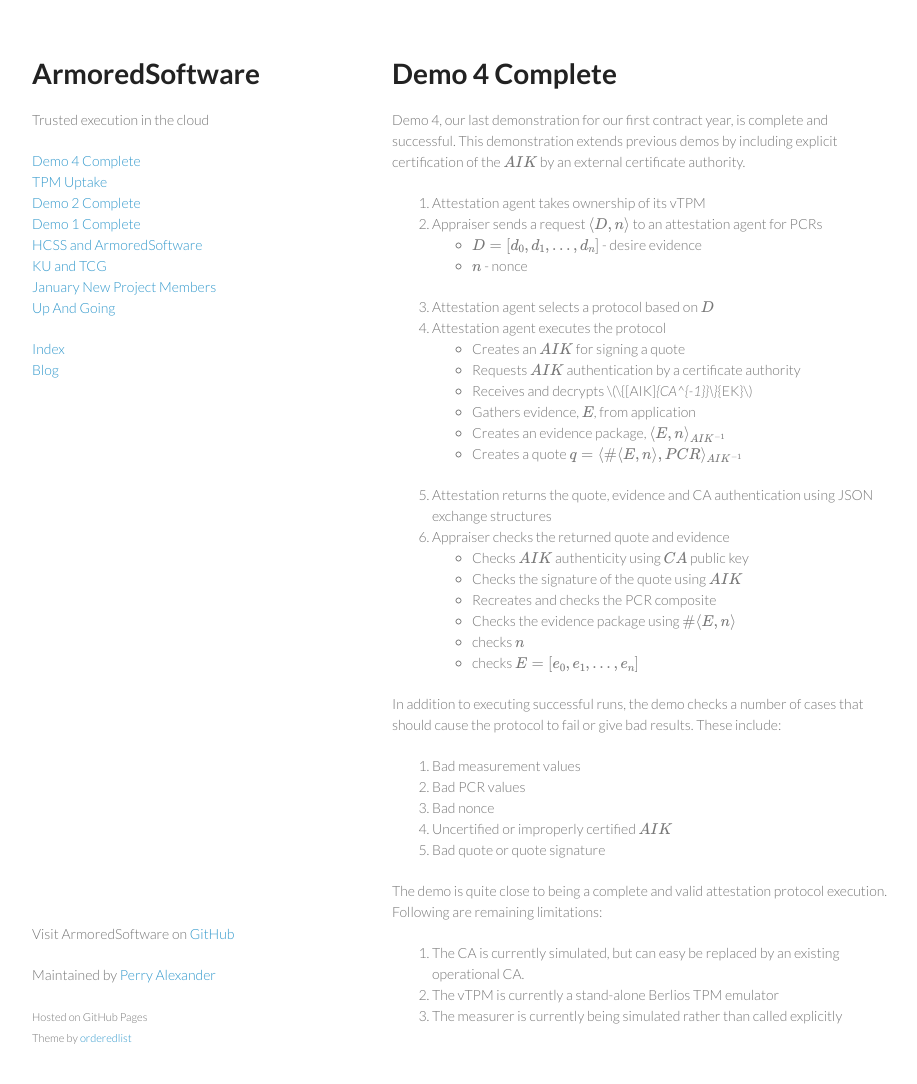
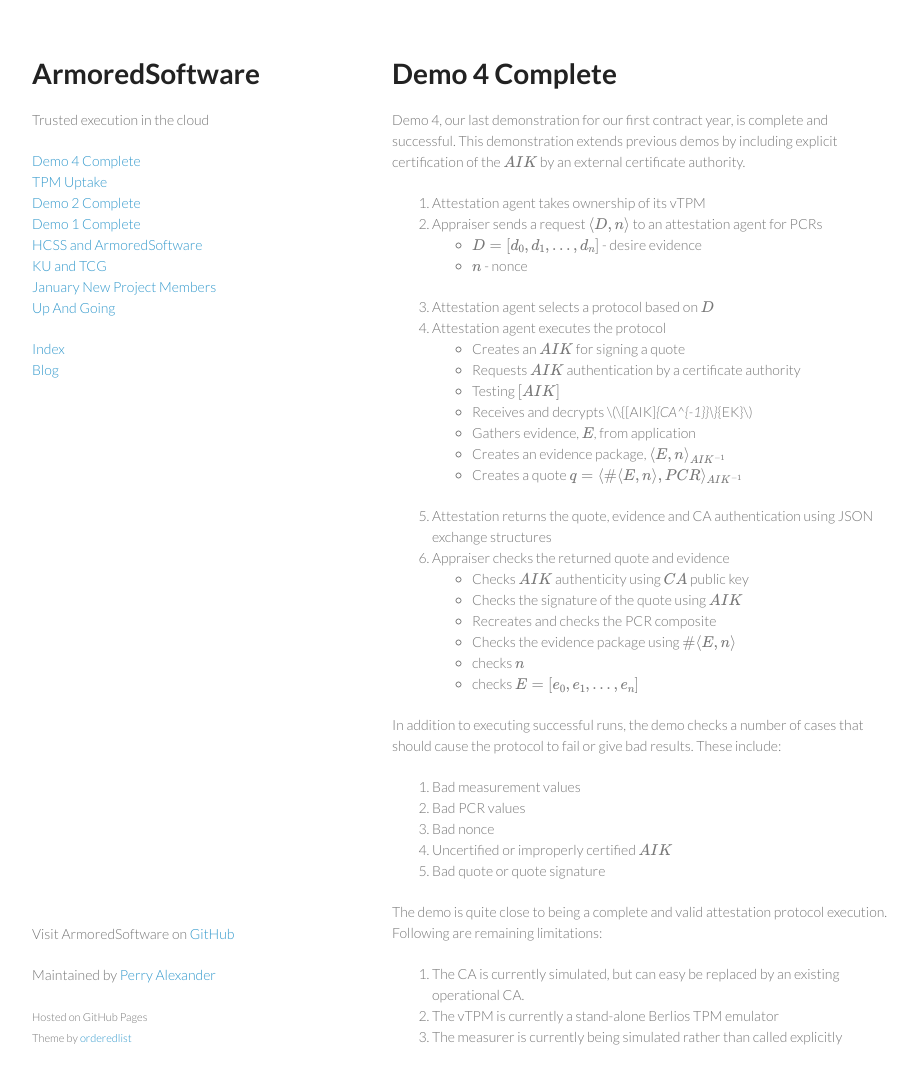
Before and after one commit to armoredsoftware/armoredsoftware.github.io, a Jekyll site: the page built from _posts/2014-11-17-Demo-4-Complete.md, in a window 1280 px wide and 1117 px high. Shown: the top 1084 px of the window, without its empty margins (178-1095 px from the left). Built offline with Jekyll 4.4.1, drawn with Linux system fonts in a browser that asks for light colours; formulas are drawn with MathJax 3.

Commit message:
demo 4 report

```diff
--- a/_posts/2014-11-17-Demo-4-Complete.md
+++ b/_posts/2014-11-17-Demo-4-Complete.md
@@ -14,6 +14,7 @@ Demo 4, our last demonstration for our first contract year, is complete and succ
 1. Attestation agent executes the protocol
 	* Creates an \\(AIK\\) for signing a quote
 	* Requests \\(AIK\\) authentication by a certificate authority
+	* Testing \\([AIK]\\)
 	* Receives and decrypts \\(\\{[AIK]_{CA^{-1}}\\}_{EK}\\)
 	* Gathers evidence, \\(E\\), from application
 	* Creates an evidence package, \\(\{\langle E,n\rangle\}_{AIK^{-1}}\\)
```
